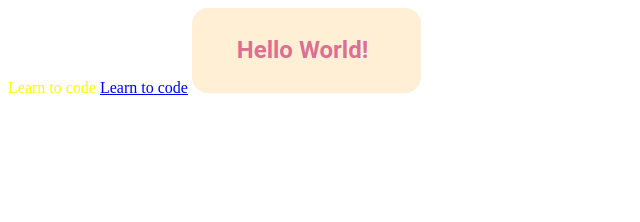
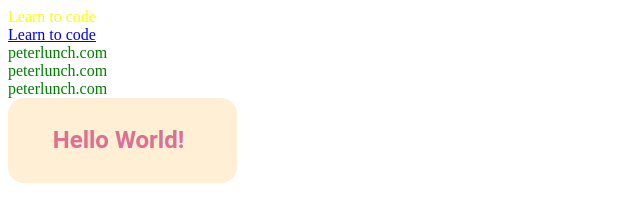
Before and after one commit to mendelssohnbach/advanced-css, a plain HTML site: page index.html in a window 1280 px wide. Shown: the whole page, without its empty margins (0-640 px from the left). Drawn offline with Linux system fonts and the light colour scheme.

Commit message:
aタグのhref属性値に`peterlunch`を含む

```diff
--- a/css/style.css
+++ b/css/style.css
@@ -25,3 +25,8 @@ img[src$='.png'] {
   border-radius: 16px;
   box-shadow: 0 4px 8px 0 rgba(0, 0, 0, 0.2) 0 6px 20px 0 rgba(0, 0, 0, 019);
 }
+
+/* aタグのhref属性値に`peterlunch`を含む */
+a[href*='peterlunch'] {
+  color: green;
+}
--- a/index.html
+++ b/index.html
@@ -8,9 +8,16 @@
     <link rel="stylesheet" href="css/style.css" />
   </head>
   <body>
-    <a title="Learn to code for free!" href="https://www.freecodecamp.org/">Learn to code</a>
-    <a title="Learn to code for free!" href="http://www.freecodecamp.org/">Learn to code</a>
+    <div>
+      <a title="Learn to code for free!" href="https://www.freecodecamp.org/">Learn to code</a>
+    </div>
+    <div>
+      <a title="Learn to code for free!" href="http://www.freecodecamp.org/">Learn to code</a>
+    </div>
+    <div><a href="https://peterlunch.com">peterlunch.com</a></div>
+    <div><a href="https://peterlunch.io">peterlunch.com</a></div>
+    <div><a href="https://www.peterlunch.io">peterlunch.com</a></div>
+
+    <div><img src="images/hello-world.png" alt="" /></div>
   </body>
-  <img src="images/hello-world.png" alt="">
-</body>
 </html>
```
